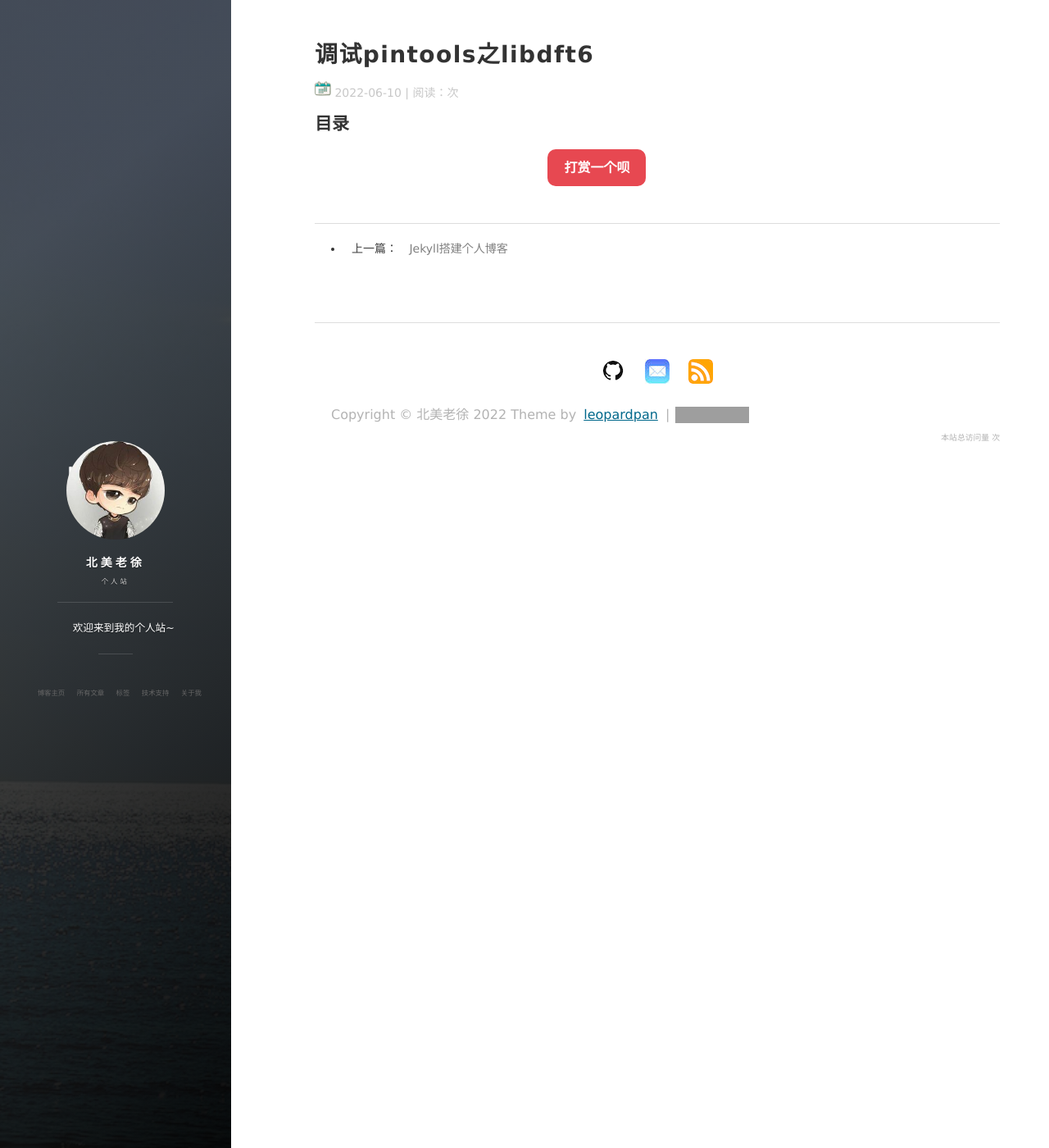
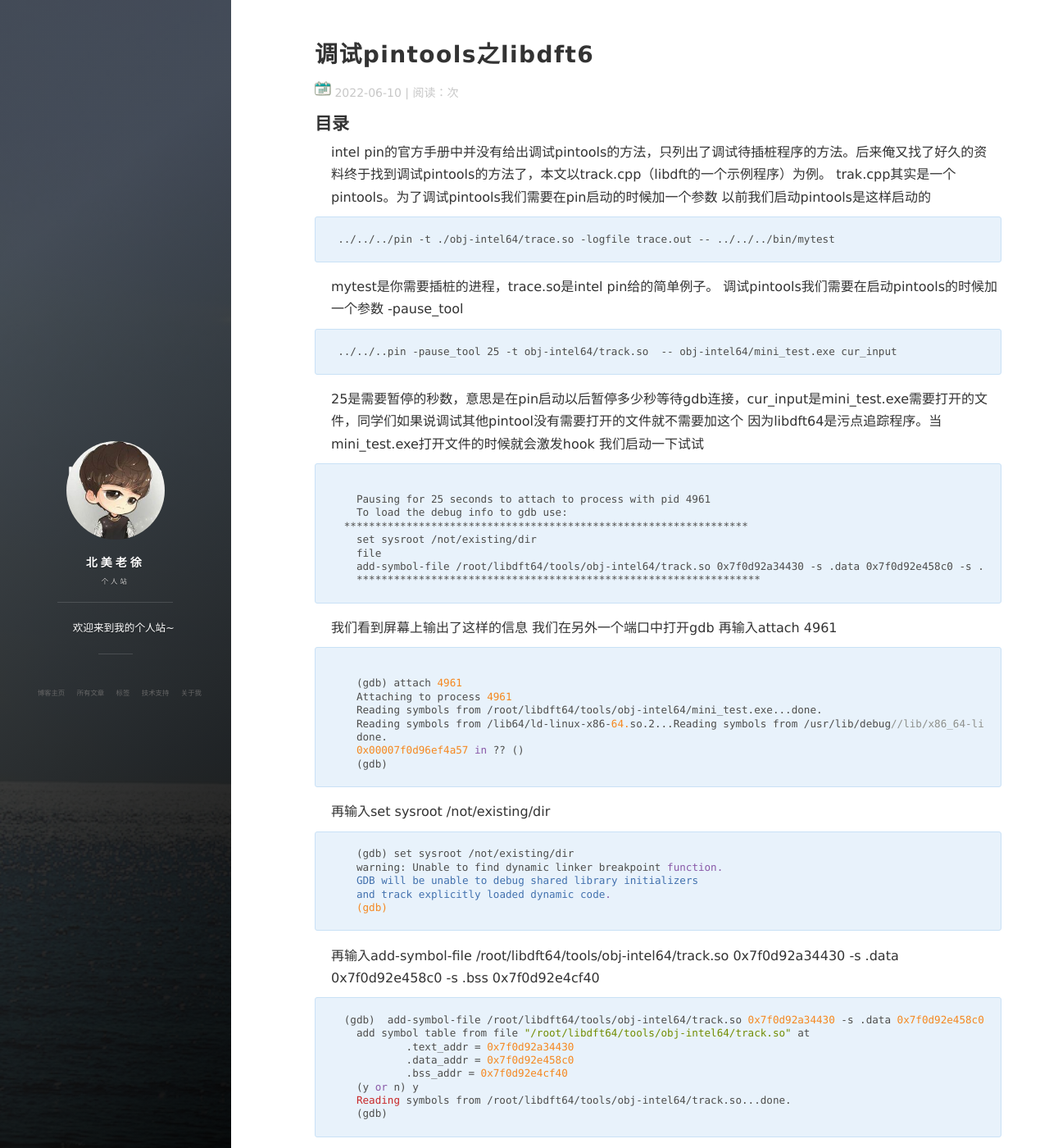
Before and after one commit to xubenji/xubenji.github.io, a Jekyll site: the page built from _posts/2022-06-10-pintools-libdft64.md, in a window 1280 px wide and 1400 px high. Shown: the whole window at 82% size. Built offline with Jekyll 4.4.1, drawn with Linux system fonts in a browser that asks for light colours; nearby versions of some CDN libraries; comment, search, counter and statistics services are not loaded; some of the changed text lies outside the part shown; grey boxes are pictures that could not be loaded.

Commit message:
Update 2022-06-10-pintools-libdft64.md

````diff
--- a/_posts/2022-06-10-pintools-libdft64.md
+++ b/_posts/2022-06-10-pintools-libdft64.md
@@ -4,3 +4,76 @@ title: 调试pintools之libdft6
 date: 2022-06-10
 tags: jekyll
 ---
+
+intel pin的官方手册中并没有给出调试pintools的方法，只列出了调试待插桩程序的方法。后来俺又找了好久的资料终于找到调试pintools的方法了，本文以track.cpp（libdft的一个示例程序）为例。
+ trak.cpp其实是一个pintools。为了调试pintools我们需要在pin启动的时候加一个参数
+   以前我们启动pintools是这样启动的
+
+```
+../../../pin -t ./obj-intel64/trace.so -logfile trace.out -- ../../../bin/mytest
+```
+   mytest是你需要插桩的进程，trace.so是intel pin给的简单例子。
+   调试pintools我们需要在启动pintools的时候加一个参数 -pause_tool
+
+```
+../../..pin -pause_tool 25 -t obj-intel64/track.so  -- obj-intel64/mini_test.exe cur_input
+```
+   25是需要暂停的秒数，意思是在pin启动以后暂停多少秒等待gdb连接，cur_input是mini_test.exe需要打开的文件，同学们如果说调试其他pintool没有需要打开的文件就不需要加这个
+   因为libdft64是污点追踪程序。当mini_test.exe打开文件的时候就会激发hook
+   我们启动一下试试
+
+```
+
+   Pausing for 25 seconds to attach to process with pid 4961
+   To load the debug info to gdb use:
+ *****************************************************************
+   set sysroot /not/existing/dir
+   file
+   add-symbol-file /root/libdft64/tools/obj-intel64/track.so 0x7f0d92a34430 -s .data 0x7f0d92e458c0 -s .bss 0x7f0d92e4cf40
+   *****************************************************************
+```
+
+   我们看到屏幕上输出了这样的信息
+   我们在另外一个端口中打开gdb
+   再输入attach 4961
+
+
+```
+
+   (gdb) attach 4961
+   Attaching to process 4961
+   Reading symbols from /root/libdft64/tools/obj-intel64/mini_test.exe...done.
+   Reading symbols from /lib64/ld-linux-x86-64.so.2...Reading symbols from /usr/lib/debug//lib/x86_64-linux-gnu/ld-2.27.so...done.
+   done.
+   0x00007f0d96ef4a57 in ?? ()
+   (gdb)
+```
+
+   再输入set sysroot /not/existing/dir
+
+```
+   (gdb) set sysroot /not/existing/dir
+   warning: Unable to find dynamic linker breakpoint function.
+   GDB will be unable to debug shared library initializers
+   and track explicitly loaded dynamic code.
+   (gdb)
+```
+
+   再输入add-symbol-file /root/libdft64/tools/obj-intel64/track.so 0x7f0d92a34430 -s .data 0x7f0d92e458c0 -s .bss 0x7f0d92e4cf40
+
+```
+ (gdb)  add-symbol-file /root/libdft64/tools/obj-intel64/track.so 0x7f0d92a34430 -s .data 0x7f0d92e458c0 -s .bss 0x7f0d92e4cf40
+   add symbol table from file "/root/libdft64/tools/obj-intel64/track.so" at
+           .text_addr = 0x7f0d92a34430
+           .data_addr = 0x7f0d92e458c0
+           .bss_addr = 0x7f0d92e4cf40
+   (y or n) y
+   Reading symbols from /root/libdft64/tools/obj-intel64/track.so...done.
+   (gdb)
+```
+
+   现在调试信息已经被加载进来了，我们打个断点，然后c执行
+ ![](upload/attach/202205/950919_BZQJXETH5SZMMMH.png)
+
+gdb即便是-tui我也用不习惯，还是想给他套个界面，vscode+gdb并不支持attach类型的调试。。。。呃，其实还是支持的，不过launch.json文件中必须加入待调试程序的二进制文件，但是这里并没有（这里是gdb启动以后再attach，最后加载.so），所以vscode+gdb这个还是用不了。
+欢迎感兴趣的同学加入秋秋裙一起研究～ 375678777
````
